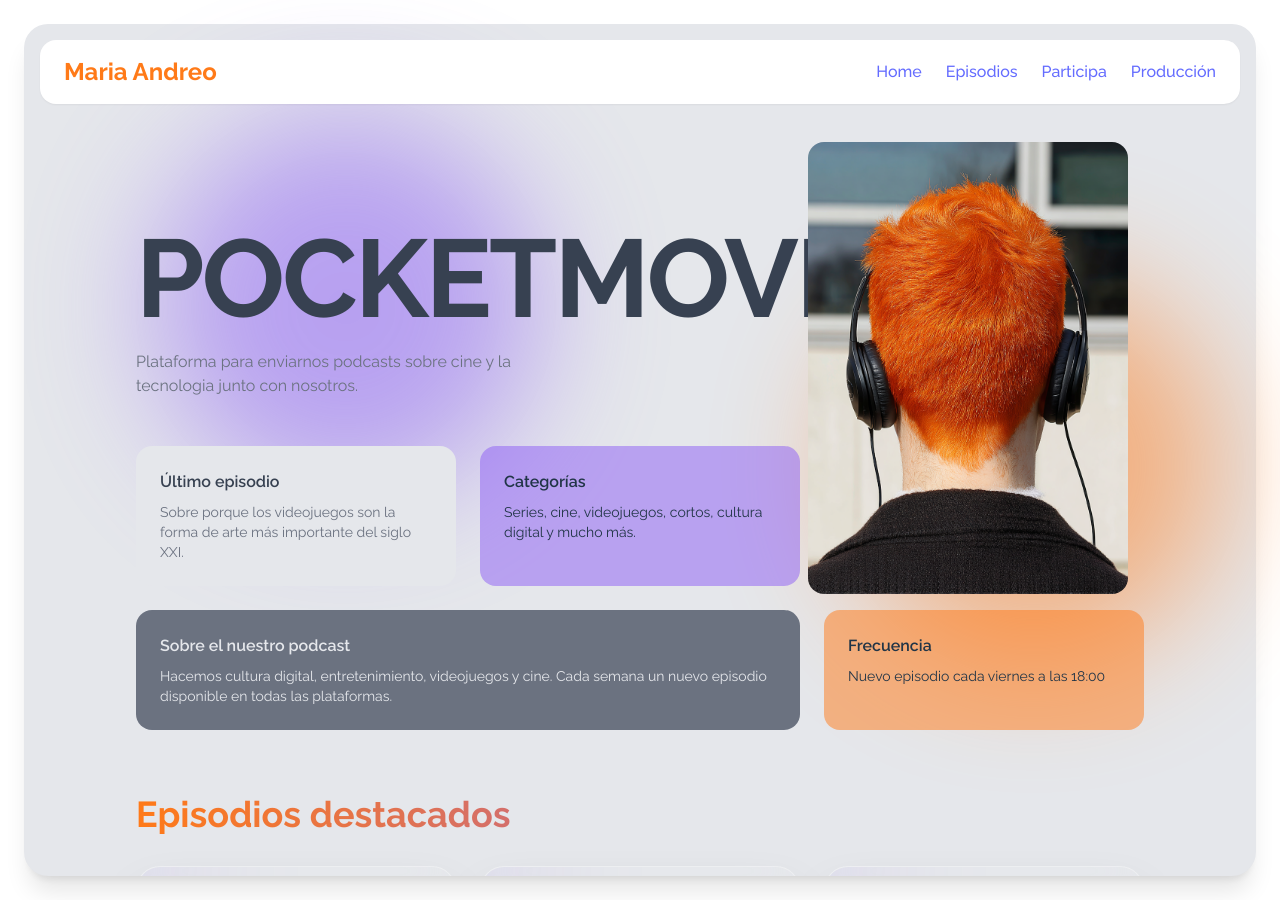
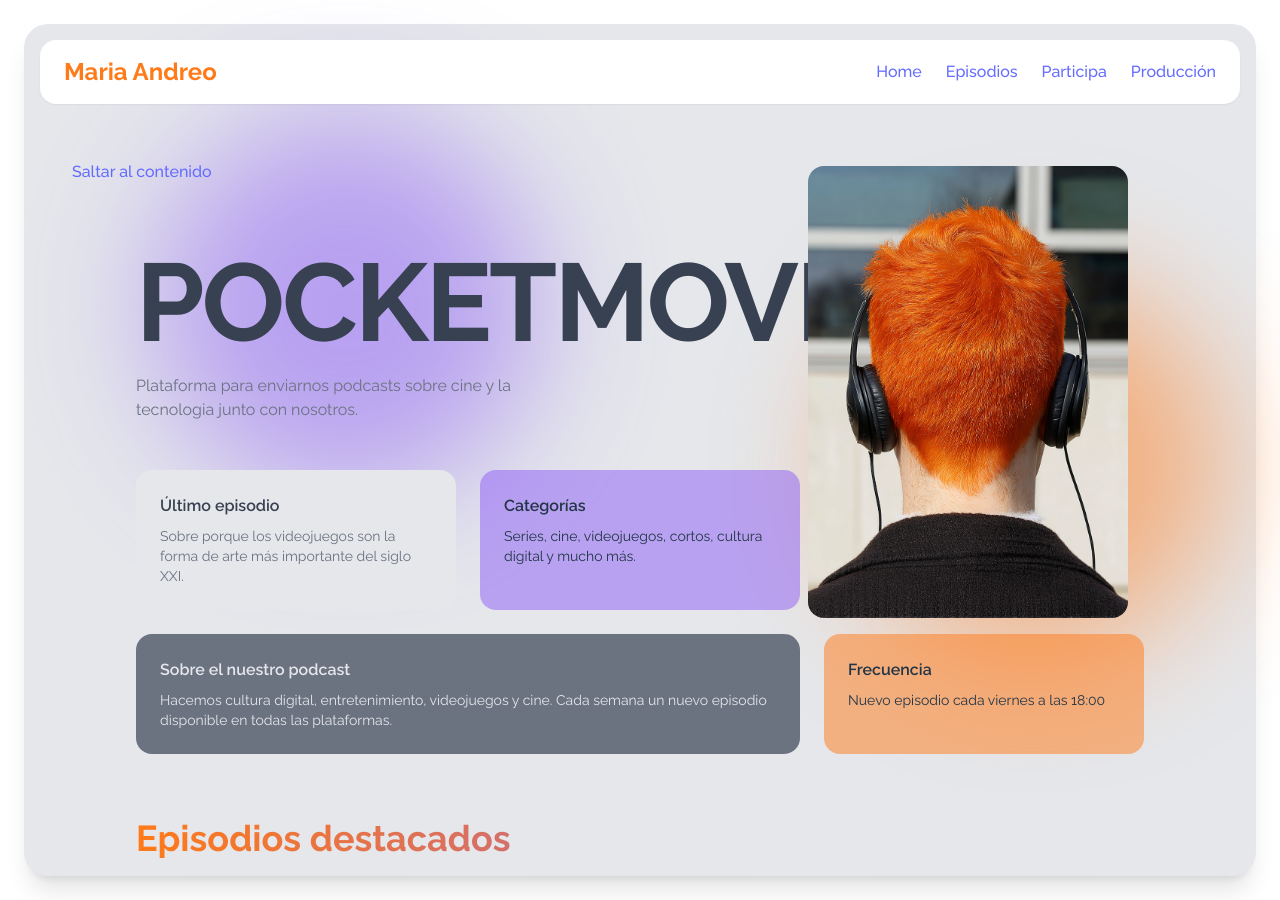
Before and after one commit to mariamarM/Podcast_Andreo, a React (Vite) app: page / in a window 1280 px wide. Built offline with nearby package versions, Linux system fonts and the light colour scheme.

Commit message:
main id maina

```diff
--- a/src/App.css
+++ b/src/App.css
@@ -11,6 +11,14 @@
   will-change: filter;
   transition: filter 300ms;
 }
+.skip-link {
+  position: absolute;
+  top: -40px;
+}
+
+.skip-link:focus {
+  top: 10px;
+}
 .logo:hover {
   filter: drop-shadow(0 0 2em #646cffaa);
 }
@@ -19,6 +27,10 @@
 }
 button:focus {
   outline: 3px solid blue;
+}
+:focus {
+  outline: 3px solid #f97316; /* visible */
+  outline-offset: 2px;
 }
 @keyframes logo-spin {
   from {
--- a/src/App.jsx
+++ b/src/App.jsx
@@ -20,7 +20,8 @@ const containerBg =
 
         <Navbar />
 
-        <main className="px-12 py-10 flex-1 overflow-y-auto scrollbar-hide">
+        <main className="px-12 py-10 flex-1 overflow-y-auto scrollbar-hide" id="main">
+          <a href="#main" class="skip-link">Saltar al contenido</a>
           <Routes>
             <Route path="/" element={<Home />} />
             <Route path="/episodios" element={<Episodios />} />
--- a/src/pages/Home.jsx
+++ b/src/pages/Home.jsx
@@ -22,6 +22,7 @@ export default function Home() {
           animate={{ opacity: 1, y: 0 }}
           transition={{ duration: 0.7 }}
         >
+
           <h1 className="text-5xl sm:text-6xl md:text-7xl lg:text-[110px] font-bold text-gray-700 leading-none tracking-tight">
             POCKETMOVIE
           </h1>
```
